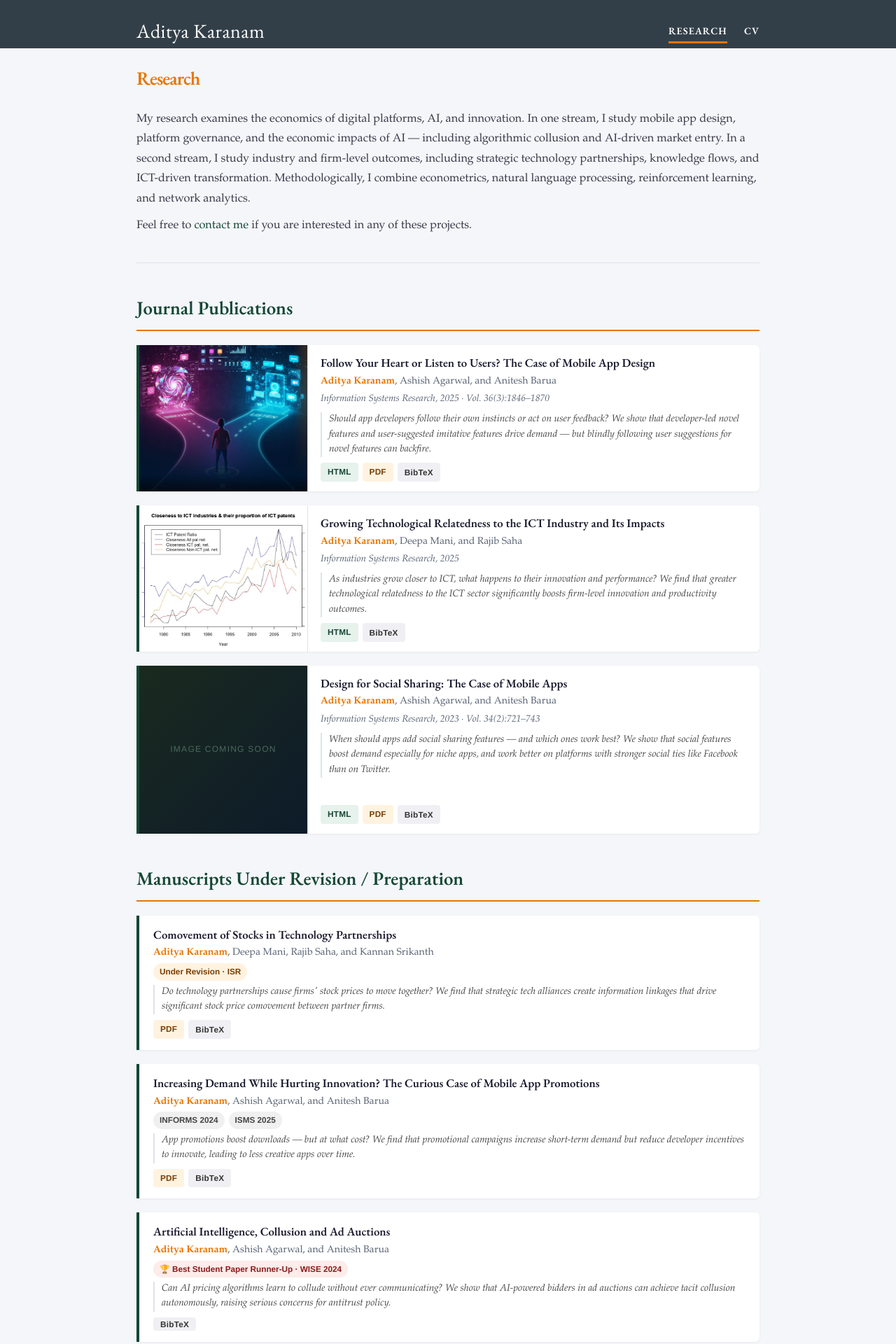
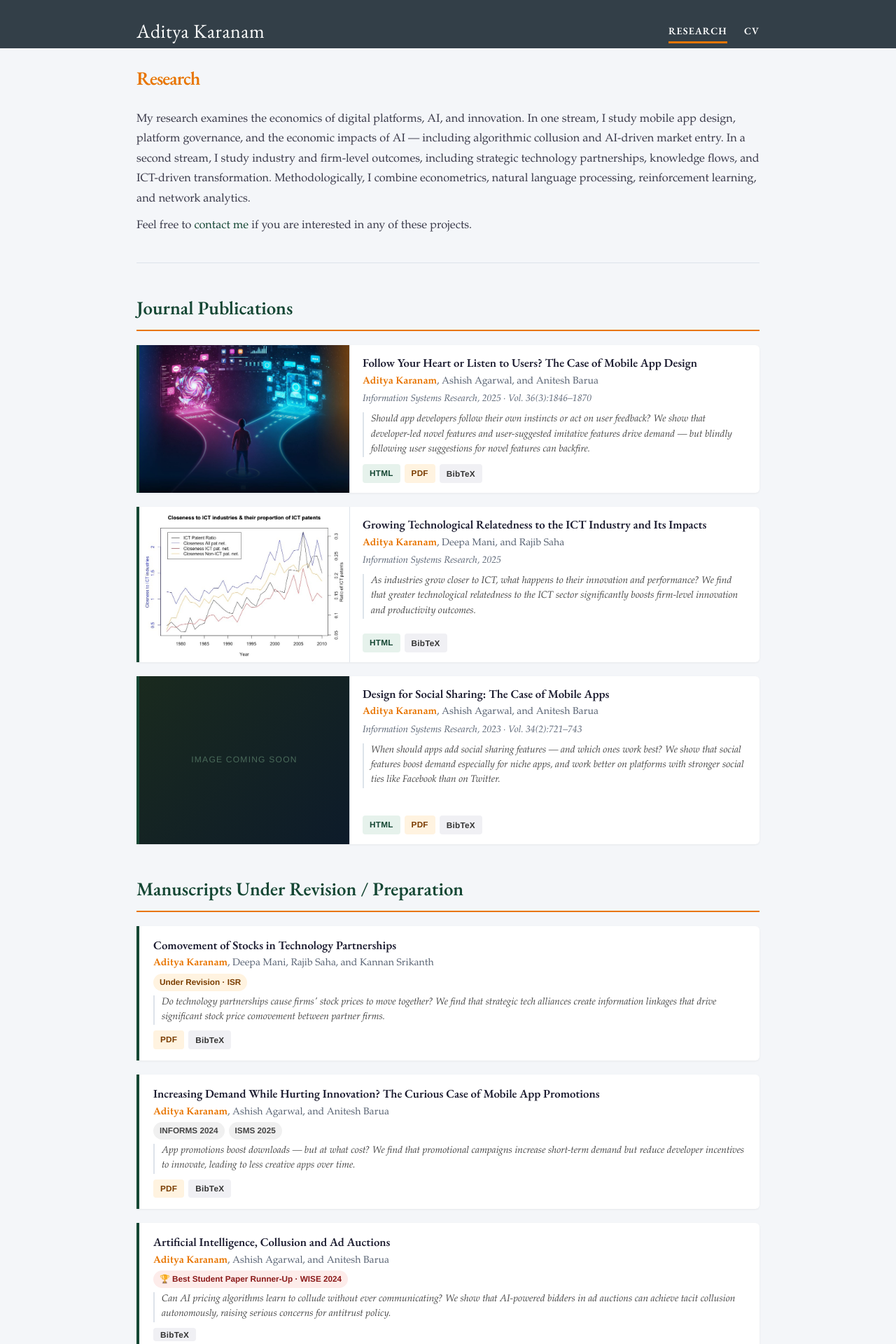
Before and after one commit to askaranam/askaranam.github.io, a Jekyll site: the page built from research.html, in a window 1280 px wide. Shown: the top 1920 px of the page at 70% size. Built offline with Jekyll 4.4.1, drawn with Linux system fonts in a browser that asks for light colours; nearby versions of some CDN libraries; some web fonts are replaced.

Commit message:
Update research.html

```diff
--- a/research.html
+++ b/research.html
@@ -16,8 +16,8 @@ render_with_liquid: false
 .paper:hover { border-left-color: #e87500; box-shadow: 0 3px 10px rgba(0,0,0,0.09); }
 .paper.no-image { flex-direction: column; max-height: none; }
 
-.paper-image-col { flex: 0 0 240px; max-width: 240px; overflow: hidden; border-right: 1px solid #dde3ea; }
-.paper-image { width: 100%; height: 100%; object-fit: cover; object-position: center; display: block; }
+.paper-image-col { flex: 0 0 300px; max-width: 300px; overflow: hidden; border-right: 1px solid #dde3ea; }
+.paper-image { width: 100%; height: 100%; object-fit: contain; object-position: center; display: block; background: #f7f9fb; }
 .paper-image-placeholder { width: 100%; height: 100%; min-height: 240px; background: linear-gradient(135deg, #1a2a1e 0%, #0d1b2a 100%); display: flex; align-items: center; justify-content: center; color: #4a6a5a; font-size: 0.72em; font-family: Helvetica, Arial, sans-serif; letter-spacing: 0.1em; text-transform: uppercase; }
 
 .paper-body { flex: 1; padding: 14px 18px; display: flex; flex-direction: column; overflow: hidden; }
```
